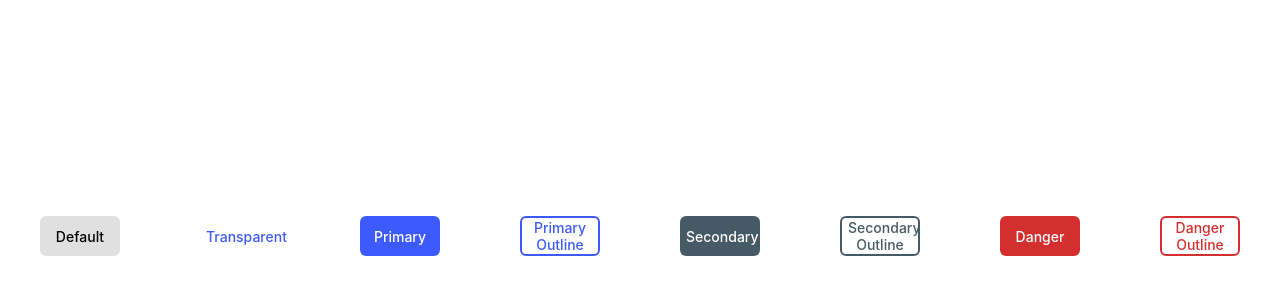
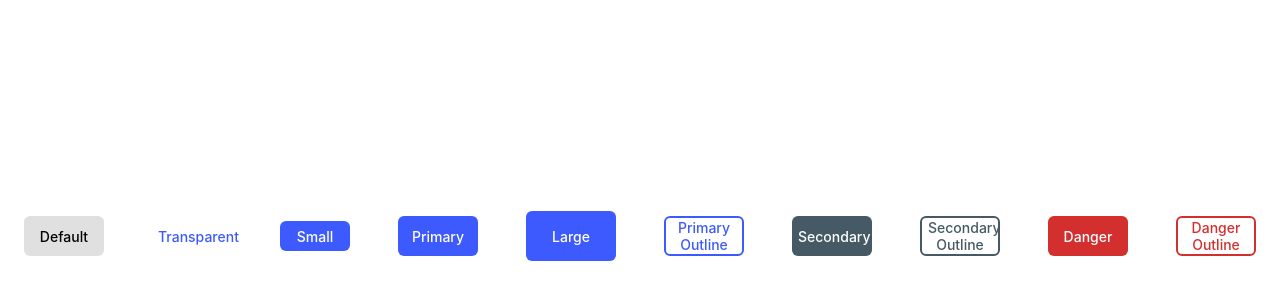
Before and after one commit to fernandanardoni/butotn-component, a React (Create React App) app: page / in a window 1280 px wide. Shown: the part 164-464 px from the top of the page. Built offline with nearby package versions, Linux system fonts and the light colour scheme.

Commit message:
a few changes

```diff
--- a/src/Button_Primary.js
+++ b/src/Button_Primary.js
@@ -1,7 +1,24 @@
 import styled from 'styled-components';
 import Button from './Button';
 
+const sm = '70px';
+const lg =  '90px';
+const md = '80px';
+
+const smH = '30px';
+const lgH =  '50px';
+const mdH = '40px';
+
 const Button_Primary = styled(Button)`
+  width: ${ props => props.sm ? sm : undefined };
+  width: ${ props => props.md ? md : undefined };
+  width: ${ props => props.lg ? lg : undefined };
+
+  height: ${ props => props.sm ? smH : undefined };
+  height: ${ props => props.md ? mdH : undefined };
+  height: ${ props => props.lg ? lgH : undefined };
+
+
   background: ${props => props.outline || props.transparent ? "transparent" : "#3D5AFE"};
   color: ${props => props.outline || props.transparent ? "#3D5AFE" : "white"};
   border: ${props => props.outline ? "2px solid #3D5AFE" : "transparent"};
--- a/src/index.js
+++ b/src/index.js
@@ -2,9 +2,9 @@ import React from 'react';
 import ReactDOM from 'react-dom';
 import './index.css';
 import Button from './Button';
-import Button_Primary from './Button_Primary'
-import Button_Secondary from './Button_Secondary'
-import Button_Danger from './Button_Danger'
+import Button_Primary from './Button_Primary';
+import Button_Secondary from './Button_Secondary';
+import Button_Danger from './Button_Danger';
 
 
 
@@ -14,7 +14,9 @@ ReactDOM.render(
 
     <Button> Default </Button>
     <Button_Primary transparent> Transparent </Button_Primary>
-    <Button_Primary> Primary </Button_Primary>
+    <Button_Primary sm> Small </Button_Primary>
+    <Button_Primary md> Primary </Button_Primary>
+    <Button_Primary lg> Large </Button_Primary>
     <Button_Primary outline> Primary Outline </Button_Primary>
     <Button_Secondary> Secondary </Button_Secondary>
     <Button_Secondary secondaryOutline> Secondary Outline </Button_Secondary>
```
